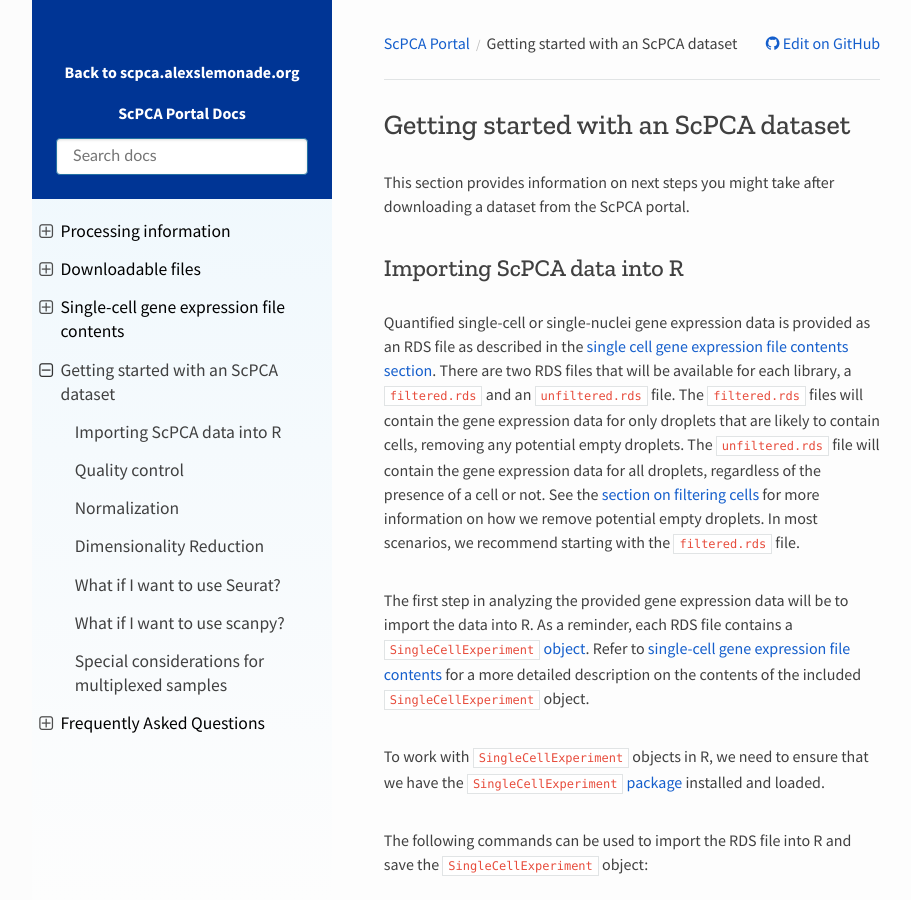
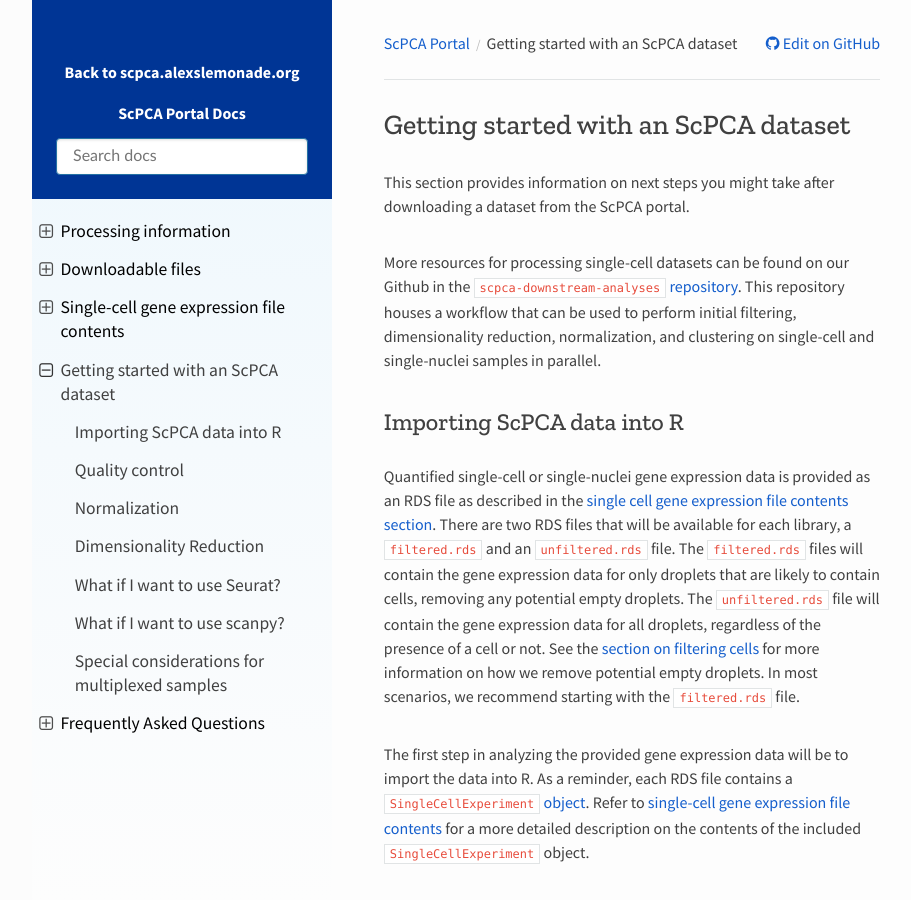
Before and after one commit to DongzeHE/scpca-docs, a Sphinx documentation site: the page built from docs/getting_started.md, in a window 1280 px wide and 900 px high. Shown: the whole window, without its empty margins (158-1069 px from the left). Built offline with Sphinx 7.4.7 and the Read the Docs theme 2.0.0, drawn with Linux system fonts in a browser that asks for light colours.

Commit message:
link to downstream analyses in getting started section

```diff
--- a/docs/getting_started.md
+++ b/docs/getting_started.md
@@ -1,6 +1,9 @@
 # Getting started with an ScPCA dataset
 
 This section provides information on next steps you might take after downloading a dataset from the ScPCA portal.
+
+More resources for processing single-cell datasets can be found on our Github in the [`scpca-downstream-analyses` repository](https://github.com/AlexsLemonade/scpca-downstream-analyses).
+This repository houses a workflow that can be used to perform initial filtering, dimensionality reduction, normalization, and clustering on single-cell and single-nuclei samples in parallel.
 
 ## Importing ScPCA data into R
 
```
